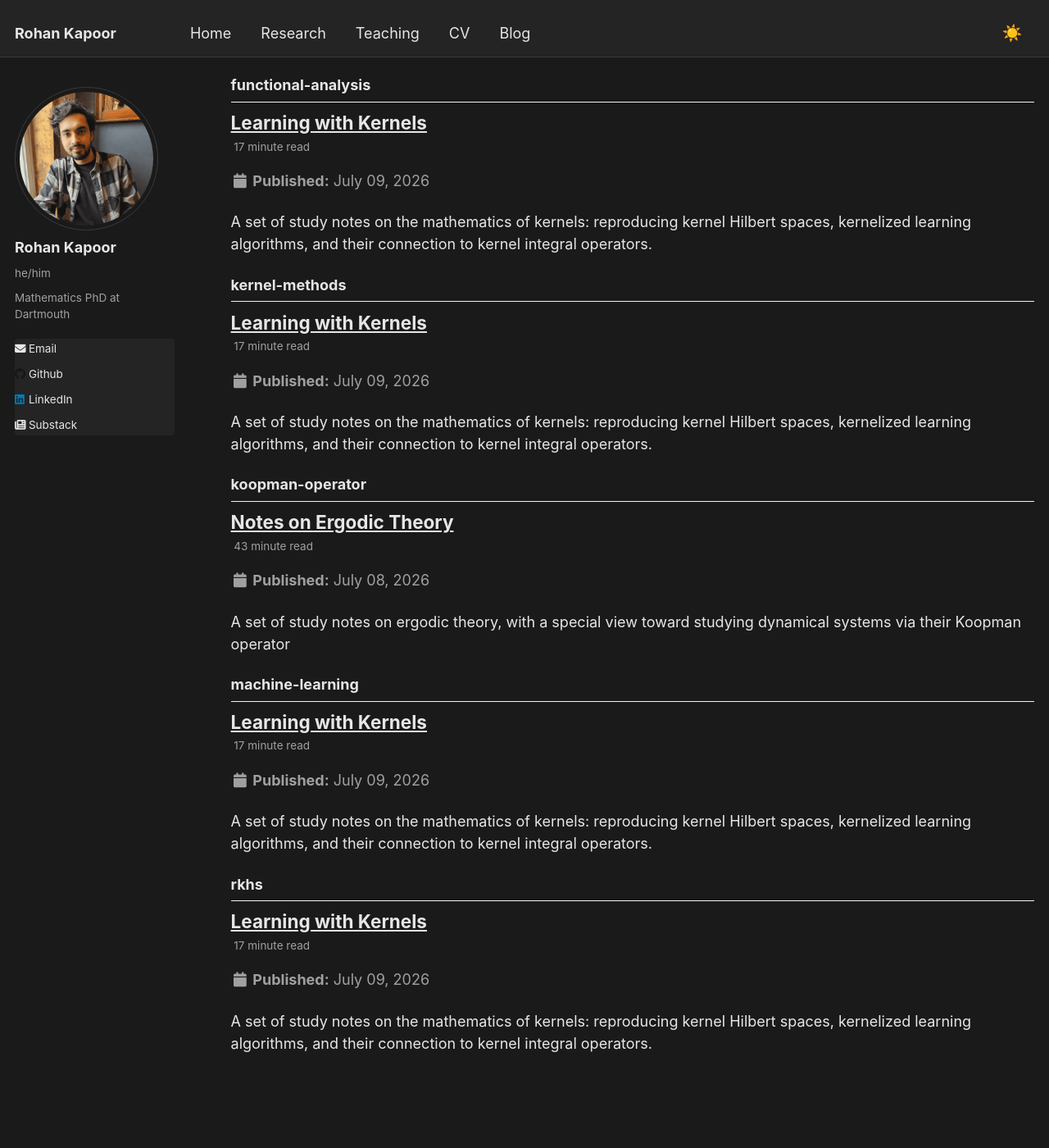
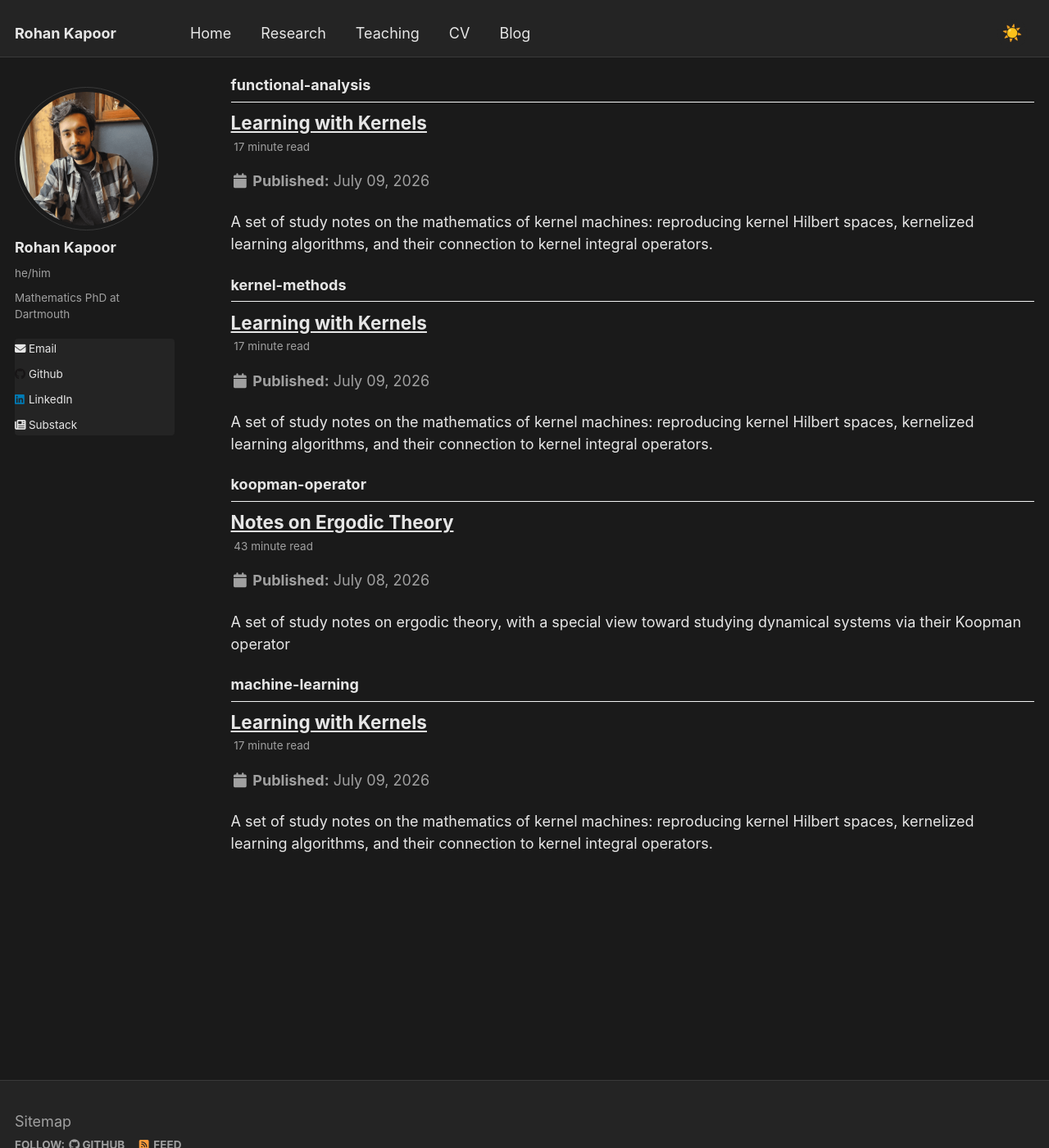
Before and after one commit to rkapoor1512/rkapoor1512.github.io, a Jekyll site: the page built from _pages/tag-archive.html, in a window 1280 px wide and 1400 px high, scrolled down 1203 px. Shown: the whole window at 82% size. Built offline with Jekyll 4.4.1, drawn with Linux system fonts in a browser that asks for light colours.

Commit message:
Update 2026-07-09-learning-with-kernels.md

```diff
--- a/_posts/2026-07-09-learning-with-kernels.md
+++ b/_posts/2026-07-09-learning-with-kernels.md
@@ -2,15 +2,14 @@
 title: 'Learning with Kernels'
 date: 2026-07-09
 permalink: /posts/2026/07/learning-with-kernels/
-excerpt: "A set of study notes on the mathematics of kernels: reproducing kernel Hilbert spaces, kernelized learning algorithms, and their connection to kernel integral operators."
+excerpt: "A set of study notes on the mathematics of kernel machines: reproducing kernel Hilbert spaces, kernelized learning algorithms, and their connection to kernel integral operators."
 tags:
   - kernel-methods
   - machine-learning
-  - rkhs
   - functional-analysis
 ---
 
-*These are a set of study notes on the mathematics of kernels. They are largely based on Schölkopf and Smola's **Learning with Kernels** [1]. They study the theory of reproducing kernel Hilbert spaces, and kernelized algorithms for machine learning, and connect these to kernel integral operators and their regularization properties.*
+*These are a set of study notes on the mathematics of kernels. They are largely based on Schölkopf and Smola's **Learning with Kernels**. They study the theory of reproducing kernel Hilbert spaces, and kernelized algorithms for machine learning, and connect these to kernel integral operators and their regularization properties.*
 
 ## 1. Support Vector Machines
 
```
